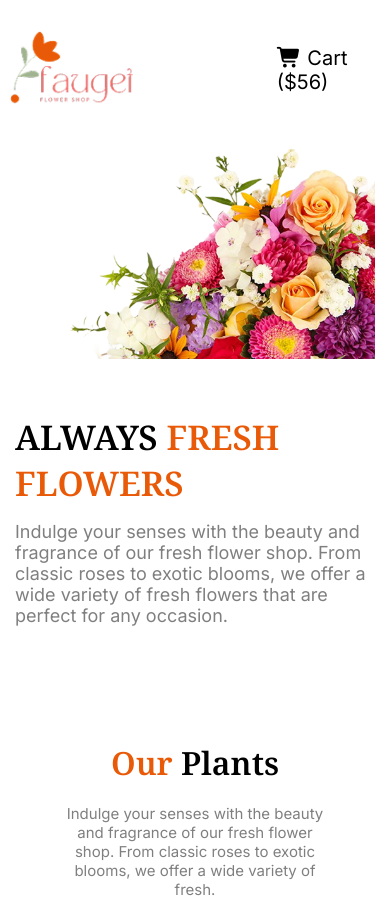
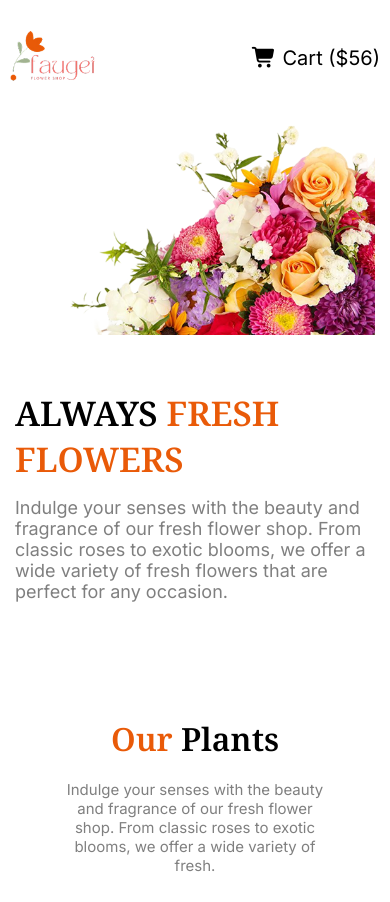
Before and after one commit to UB560ND660/responsive-flower-website, a plain HTML site: page index.html in a window 390 px wide. Shown: the top 902 px of the page. Drawn offline with Linux system fonts and the light colour scheme.

Commit message:
responsive commit

```diff
--- a/styles/stylesheet.css
+++ b/styles/stylesheet.css
@@ -404,6 +404,10 @@
 
     /* nav  */
 
+    .primary-logo {
+        width: 85px;
+    }
+
     .nav-bar {
         padding: 10px;
     }
```
